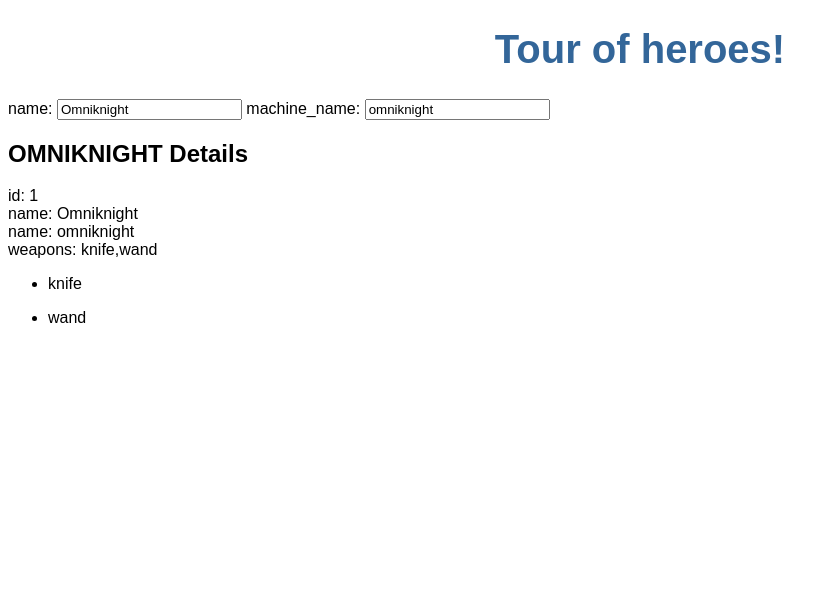
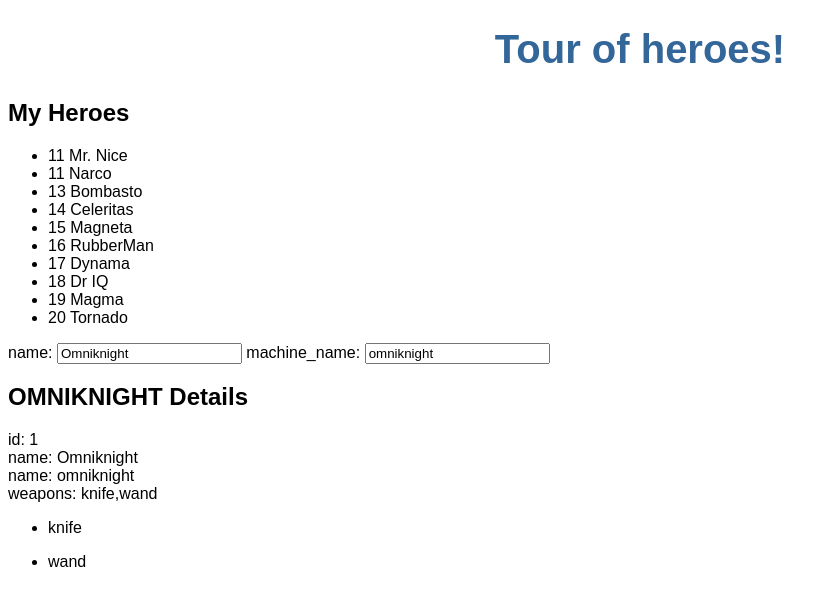
Before and after one commit to edutrul/angular-tour-of-heroes-custom, an Angular app: page / in a window 1280 px wide. Shown: the top 606 px of the page, without its empty margins (0-837 px from the left). Built offline with nearby package versions, Linux system fonts and the light colour scheme.

Commit message:
Add a const HEROES of array, exported it, import it in heroes components and loop in template.

```diff
--- a/src/app/heroes/heroes.component.html
+++ b/src/app/heroes/heroes.component.html
@@ -1,3 +1,11 @@
+<h2>My Heroes</h2>
+<ul class="heroes">
+  <li *ngFor="let hero of heroes">
+    <span class="badge">{{hero.id}}</span> {{hero.name}}
+  </li>
+</ul>
+
+
 <div>
   <label>
     name: <input [(ngModel)]="hero.name" placeholder="name">
--- a/src/app/heroes/heroes.component.ts
+++ b/src/app/heroes/heroes.component.ts
@@ -1,5 +1,6 @@
 import { Component, OnInit } from '@angular/core';
 import { Hero } from '../hero';
+import { HEROES } from '../mock-heroes';
 
 @Component({
   selector: 'app-heroes',
@@ -15,6 +16,8 @@
     weapons: ['knife', 'wand']
   };
 
+  heroes = HEROES;
+
   constructor() { }
 
   ngOnInit() {
--- /dev/null
+++ b/src/app/mock-heroes.ts
@@ -0,0 +1,14 @@
+import { Hero } from './hero';
+
+export const HEROES: Hero[] = [
+  { id: 11, name: 'Mr. Nice', machine_name: 'mr_nice', weapons: ['wand', 'arch'] },
+  { id: 11, name: 'Narco', machine_name: 'narco', weapons: ['wand', 'arch'] },
+  { id: 13, name: 'Bombasto', machine_name: 'narco', weapons: ['wand', 'arch'] },
+  { id: 14, name: 'Celeritas', machine_name: 'celeritas', weapons: ['wand', 'arch'] },
+  { id: 15, name: 'Magneta', machine_name: 'magneta', weapons: ['wand', 'arch'] },
+  { id: 16, name: 'RubberMan', machine_name: 'rubberman', weapons: ['wand', 'arch'] },
+  { id: 17, name: 'Dynama', machine_name: 'dynama', weapons: ['wand', 'arch'] },
+  { id: 18, name: 'Dr IQ', machine_name: 'dr_iq', weapons: ['wand', 'arch'] },
+  { id: 19, name: 'Magma', machine_name: 'magma', weapons: ['wand', 'arch'] },
+  { id: 20, name: 'Tornado', machine_name: 'tornado', weapons: ['wand', 'arch'] },
+];
```
